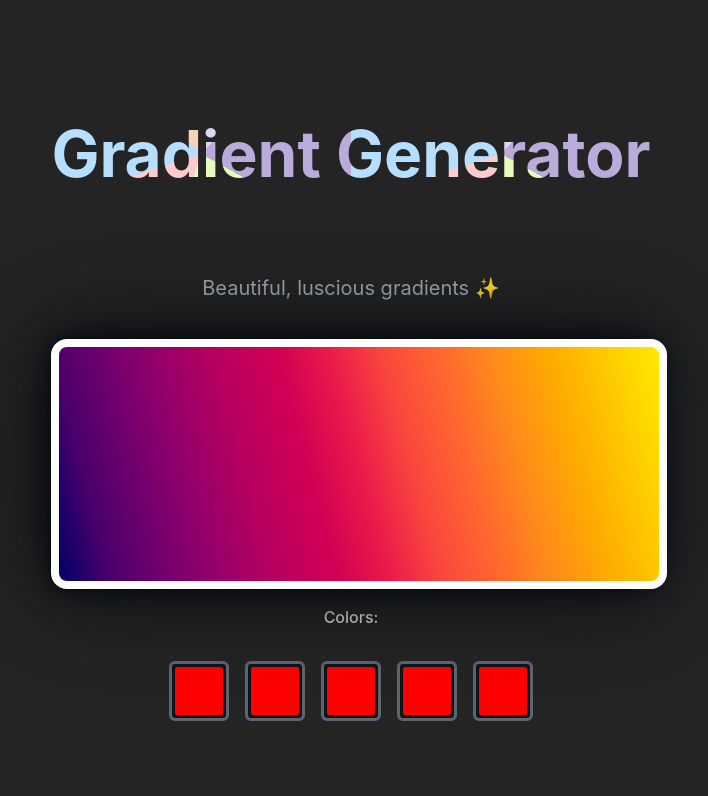
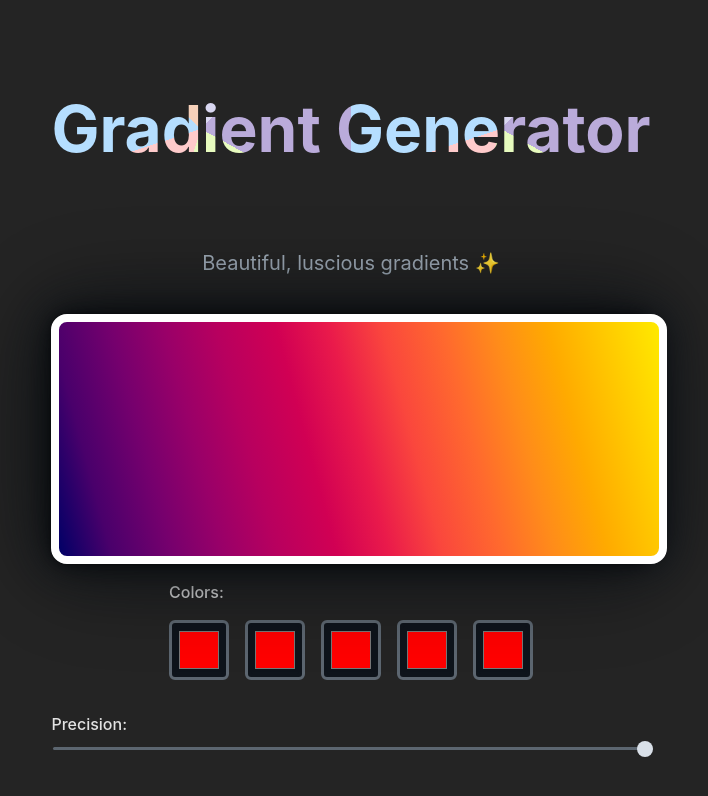
Before and after one commit to patryk-harasiuk/gradient-generator, a React (Vite) app: page / in a window 1280 px wide. Shown: the top 796 px of the page, without its empty margins (289-997 px from the left). Built offline with nearby package versions, Linux system fonts and the light colour scheme.

Commit message:
feat: add range input

```diff
--- a/src/App.tsx
+++ b/src/App.tsx
@@ -2,6 +2,7 @@ import "./App.css";
 import { useState } from "react";
 import { range } from "./utils/range";
 import { ColorPickerButton } from "./components/ColorPickerButton";
+import { PrecisionInput } from "./components/PrecisionInput";
 
 function App() {
   const [colors, setColors] = useState(["#000066", "FFEA00"]);
@@ -35,6 +36,12 @@ function App() {
           })}
         </ul>
       </div>
+
+      <div className="precision-box">
+        <span>Precision:</span>
+
+        <PrecisionInput />
+      </div>
     </div>
   );
 }
--- a/src/components/ColorPickerButton/ColorPickerButton.module.css
+++ b/src/components/ColorPickerButton/ColorPickerButton.module.css
@@ -10,13 +10,15 @@
 }
 
 .colorBox {
-  --background: hsl(0deg 100% 50%);
-
+  /* --background: hsl(0deg 100% 50%); */
   position: absolute;
   inset: 3px;
 
   width: calc(100% - 6px);
   height: calc(100% - 6px);
   border-radius: 2px;
-  background: var(--background);
+  background: var(--color-background);
+
+  border: none;
+  /* background: var(--background); */
 }
--- a/src/components/ColorPickerButton/index.tsx
+++ b/src/components/ColorPickerButton/index.tsx
@@ -7,7 +7,17 @@ export const ColorPickerButton = () => {
 
   return (
     <button className={styles.button} type="button">
-      <div className={styles.colorBox} />
+      {/* <div className={styles.colorBox} /> */}
+
+      <input
+        className={styles.colorBox}
+        type="color"
+        value={color}
+        onChange={(e) => {
+          console.log(e.target.value, "value");
+          setColor(e.target.value);
+        }}
+      />
     </button>
   );
 };
--- /dev/null
+++ b/src/components/PrecisionInput/PrecisionInput.module.css
@@ -0,0 +1,51 @@
+.inputWrapper {
+  display: flex;
+  flex-direction: column;
+  -webkit-box-pack: center;
+  justify-content: center;
+  min-height: 1.625rem;
+}
+
+.input {
+  --handle-color: var(--color-gray-900);
+  --handle-size: 16px;
+  --track-size: 3px;
+
+  display: block;
+  width: 100%;
+  background: transparent;
+  appearance: none;
+  outline-offset: 6px;
+  outline-color: var(--color-text);
+  cursor: pointer;
+
+  @media (max-width: 35rem) {
+    --handle-size: 24px;
+  }
+}
+
+.input::-webkit-slider-thumb {
+  box-sizing: border-box;
+  appearance: none;
+  position: relative;
+  background: var(--handle-color);
+  width: var(--handle-size);
+  height: var(--handle-size);
+  border-radius: 9999px;
+  top: 50%;
+  translate: 0 -50%;
+}
+
+.input::-webkit-slider-runnable-track {
+  position: relative;
+  height: var(--track-size);
+  background: var(--color-gray-300);
+  border-radius: 6px;
+}
+
+.input::-moz-range-track {
+  position: relative;
+  height: var(--track-size);
+  background: var(--color-gray-300);
+  border-radius: 6px;
+}
--- /dev/null
+++ b/src/components/PrecisionInput/index.tsx
@@ -0,0 +1,9 @@
+import styles from "./PrecisionInput.module.css";
+
+export const PrecisionInput = () => {
+  return (
+    <div className={styles.inputWrapper}>
+      <input className={styles.input} type="range" min="1" max="20" />
+    </div>
+  );
+};
--- a/src/index.css
+++ b/src/index.css
@@ -211,7 +211,6 @@ dialog::backdrop {
   flex-direction: column;
   justify-content: center;
   min-height: 1.625rem;
-  gap: 16px;
 }
 
 .colors-box ul {
@@ -220,6 +219,18 @@ dialog::backdrop {
   gap: 16px;
   list-style-type: none;
   isolation: isolate;
+}
+
+.precision-box {
+  display: flex;
+  width: 100%;
+  flex-direction: column;
+  min-height: 1.625rem;
+}
+
+.precision-box span {
+  font-weight: var(--font-weight-medium);
+  text-align: left;
 }
 
 .colors-box-item {
@@ -251,6 +262,7 @@ dialog::backdrop {
 
 .colors-box span {
   font-weight: var(--font-weight-medium);
+  text-align: left;
 }
 
 @keyframes fadeIn {
```
